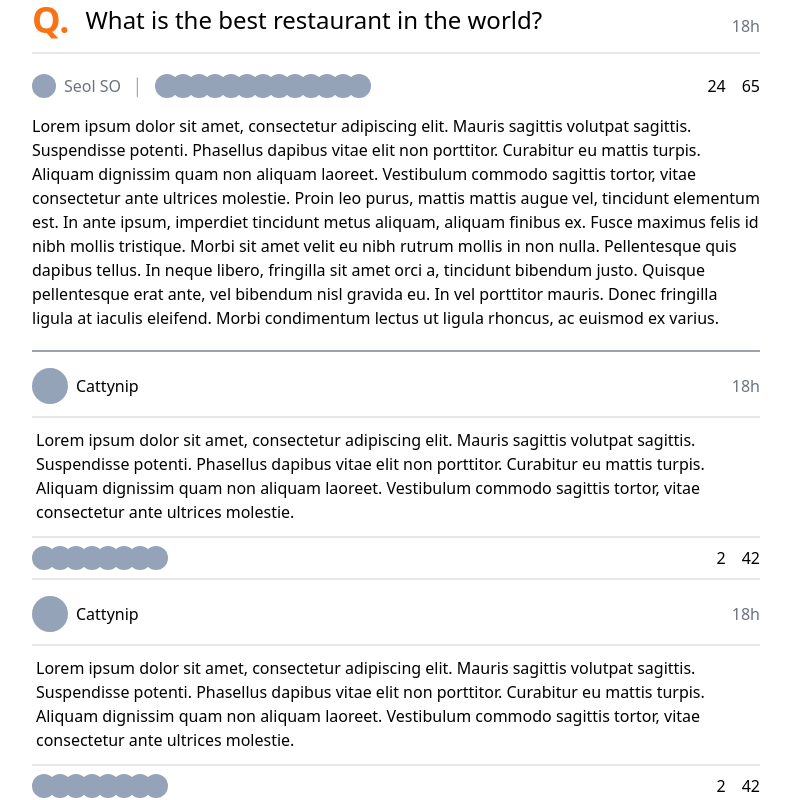
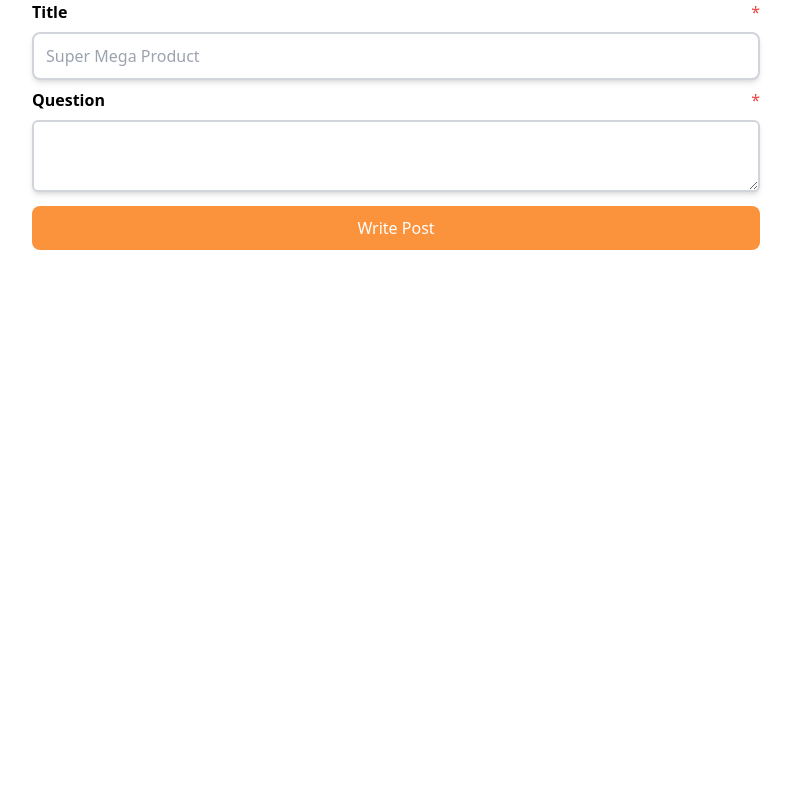
Before and after one commit to cattynip/narrot-market, a Next.js app: page /community/write in a window 1280 px wide. Shown: the top 800 px of the page, without its empty margins (244-1035 px from the left). Built offline with nearby package versions, Linux system fonts and the light colour scheme.

Commit message:
style(page): Community Post Write

```diff
--- a/components/GlobalInput.tsx
+++ b/components/GlobalInput.tsx
@@ -1,7 +1,7 @@
 import { HTMLAttributes } from 'react';
 import joinClass from '../libs/joinClass';
 
-type TGlobalInputFor = 'email' | 'phone' | 'description';
+type TGlobalInputFor = 'text' | 'email' | 'phone' | 'description';
 
 interface IGlobalInput {
   inputFor: TGlobalInputFor;
@@ -19,14 +19,18 @@ const GlobalInput = ({
 }: IGlobalInput & HTMLAttributes<HTMLInputElement>) => {
   return (
     <>
-      {inputFor === 'email' ? (
+      {inputFor === 'email' || inputFor === 'text' ? (
         <input
           className={joinClass([
             'mt-2 w-full rounded-lg border-2 border-gray-300 px-3 py-2.5 shadow-md transition-all duration-200 hover:border-orange-300 focus:border-orange-600 focus:outline-none focus:placeholder:opacity-0',
             className ? className : ''
           ])}
-          type="email"
-          placeholder="support@narrot.market"
+          type={inputFor}
+          placeholder={
+            inputFor === 'email'
+              ? 'support@narrot.market'
+              : 'Super Mega Product'
+          }
           required
           {...inputProps}
         />
--- /dev/null
+++ b/pages/community/write.tsx
@@ -0,0 +1,22 @@
+import { NextPage } from 'next';
+import GlobalButton from '../../components/GlobalButton';
+import GlobalInput from '../../components/GlobalInput';
+import GlobalLabel from '../../components/GlobalLabel';
+
+const CommunityWrite: NextPage = () => {
+  return (
+    <div className="space-y-2">
+      <div>
+        <GlobalLabel content="Title" isRequired />
+        <GlobalInput inputFor="text" />
+      </div>
+      <div>
+        <GlobalLabel content="Question" isRequired />
+        <GlobalInput inputFor="description" />
+      </div>
+      <GlobalButton>Write Post</GlobalButton>
+    </div>
+  );
+};
+
+export default CommunityWrite;
--- a/pages/items/upload.tsx
+++ b/pages/items/upload.tsx
@@ -15,7 +15,11 @@ const ItemsUpload: NextPage = () => {
         </div>
       </div>
       <div>
-        <GlobalLabel content="Price" isRequired={true} />
+        <GlobalLabel content="Name" isRequired />
+        <GlobalInput inputFor="text" />
+      </div>
+      <div>
+        <GlobalLabel content="Price" isRequired />
         <GlobalInput
           inputFor="phone"
           extraInformation={{ supportText: 'USD' }}
```
